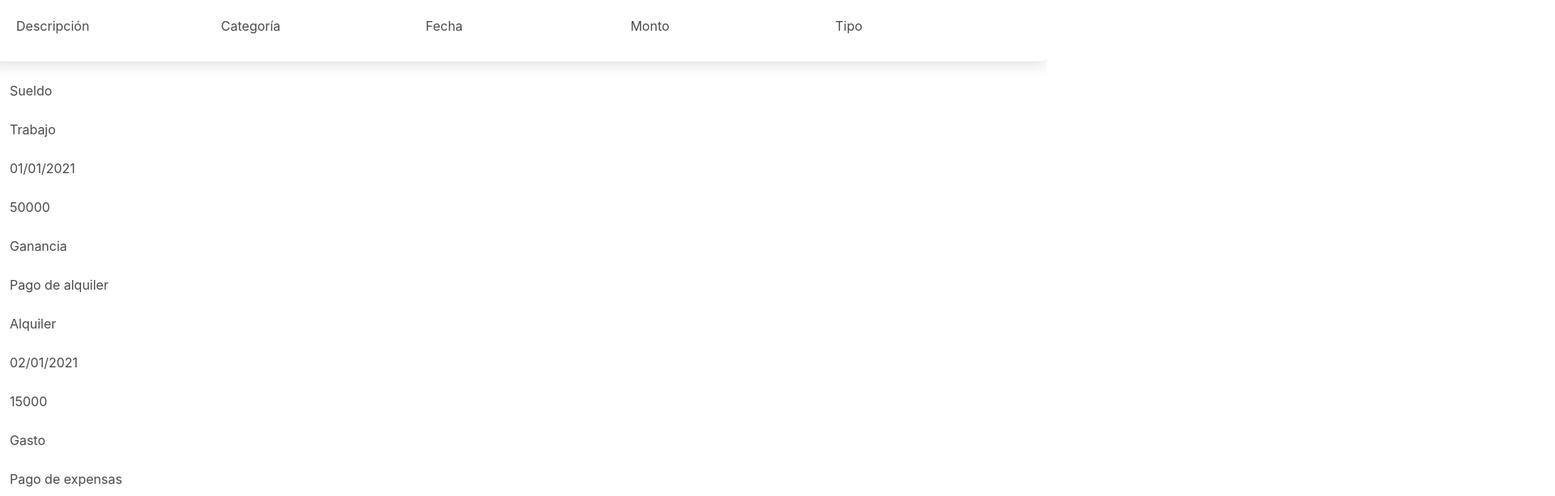
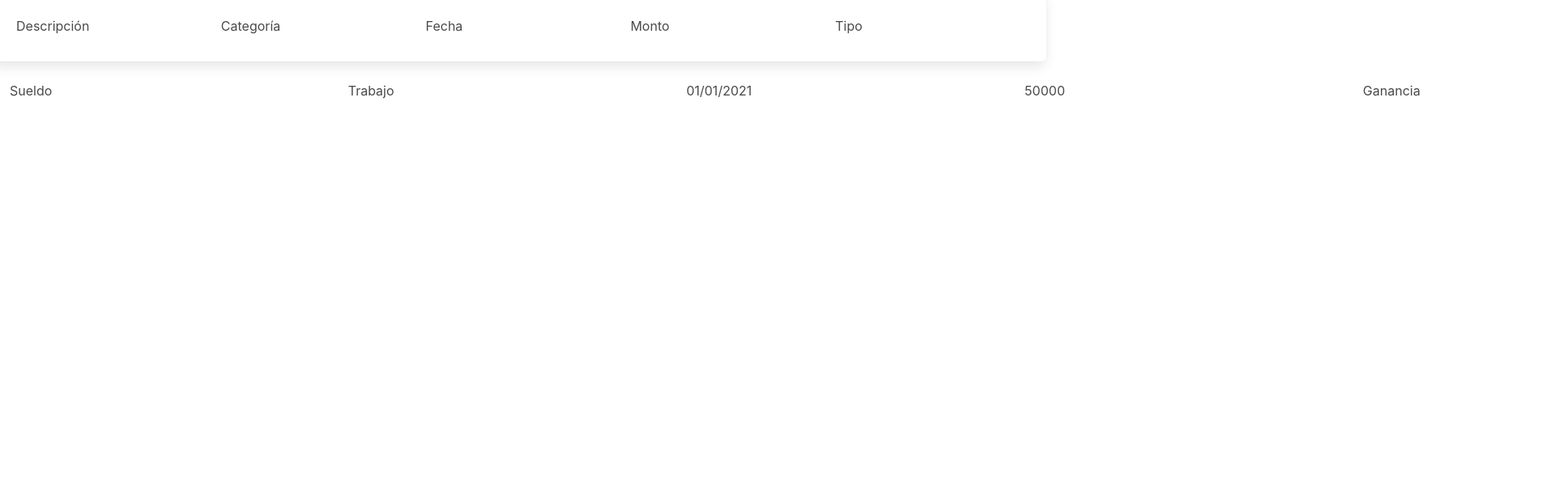
Before and after one commit to florencialarreategui/Funcion_convertir_a_HTML, a plain HTML site: page convertirOperacionesAHTML-main/index.html in a window 1280 px wide. Shown: the top 613 px of the page at 81% size, 1920 px wide, since content can reach past the window. Drawn offline with nearby package versions, Linux system fonts and the light colour scheme.

Commit message:
Agrego flex direction

```diff
--- a/convertirOperacionesAHTML-main/index.html
+++ b/convertirOperacionesAHTML-main/index.html
@@ -28,7 +28,7 @@
 
     </div>
     <div class="container columns ">
-    <div class="column is-flex-direction-row" id="tarjeta">
+    <div class="column is-flex is-flex-direction-row" id="tarjeta">
         </div>
 
          </div>
```
